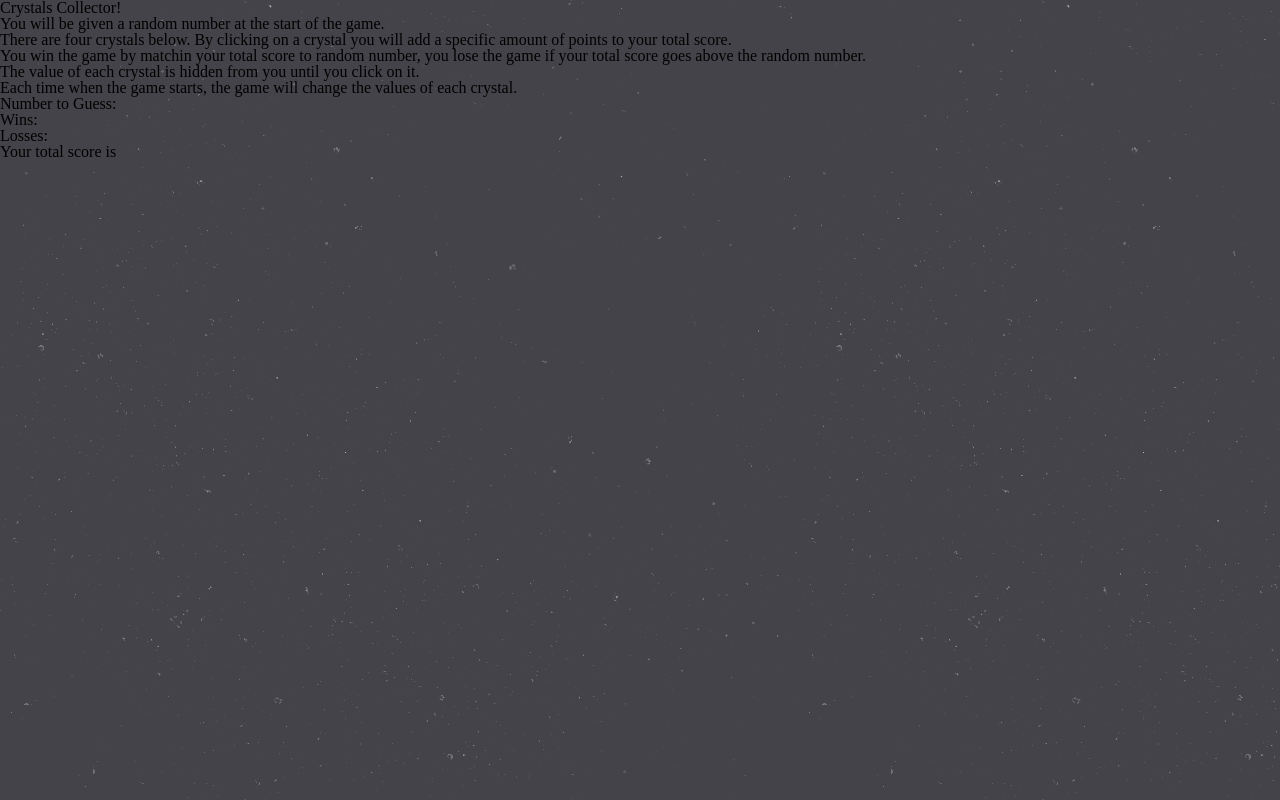
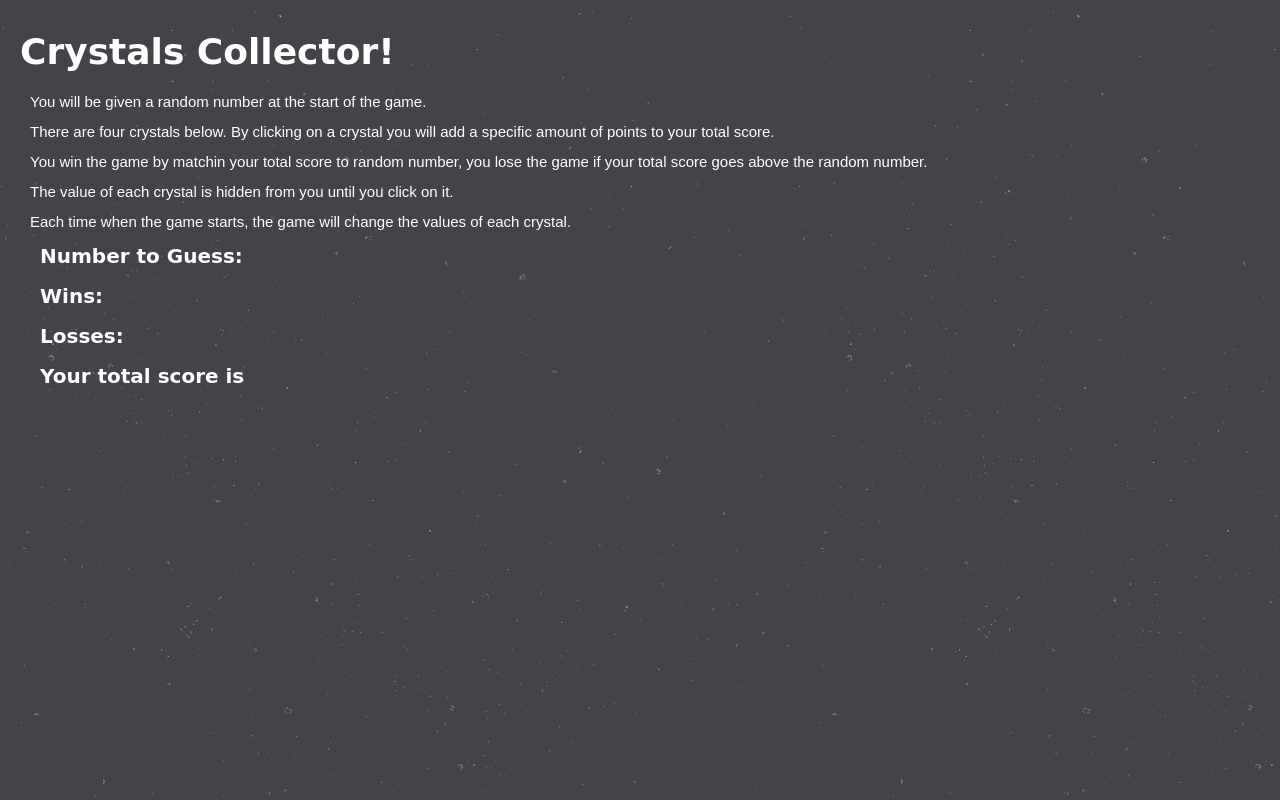
Before and after one commit to eunji120/unit-4-game, a plain HTML site: page index.html in a window 1280 px wide. Drawn offline with Linux system fonts and the light colour scheme.

Commit message:
Edited files

```diff
--- a/assets/css/reset.css
+++ b/assets/css/reset.css
@@ -3,8 +3,7 @@
    License: none (public domain)
 */
 
-html, body, div, span, applet, object, iframe,
-h1, h2, h3, h4, h5, h6, p, blockquote, pre,
+html, body, div, span, applet, object, iframe, h4, h5, h6, blockquote, pre,
 a, abbr, acronym, address, big, cite, code,
 del, dfn, em, img, ins, kbd, q, s, samp,
 small, strike, strong, sub, sup, tt, var,
@@ -16,13 +15,16 @@ article, aside, canvas, details, embed,
 figure, figcaption, footer, header, hgroup,
 menu, nav, output, ruby, section, summary,
 time, mark, audio, video {
-	margin: 0;
+	margin: 10px;
 	padding: 0;
 	border: 0;
 	font-size: 100%;
 	font: inherit;
 	vertical-align: baseline;
+	color: white;
 }
+
+
 /* HTML5 display-role reset for older browsers */
 article, aside, details, figcaption, figure,
 footer, header, hgroup, menu, nav, section {
--- a/assets/css/style.css
+++ b/assets/css/style.css
@@ -1,5 +1,30 @@
 body {
     background-image: url("../images/stardust/stardust.png")
+}
+
+h1 {
+    font-family: cursive;
+    font-size: 36px;
+    font-weight: bold;
+    color: white;
+}
+
+p {
+    font-family: Arial, Helvetica, sans-serif;
+    font-size: 15px;
+    color: white;
+}
+
+h2 {
+    font-family: cursive;
+    font-size: 20px;
+    color: white;
+}
+
+h3 {
+    font-family: cursive;
+    font-size: 20px;
+    color: white;
 }
 
 #crystals {
--- a/assets/javascript/game.js
+++ b/assets/javascript/game.js
@@ -14,7 +14,7 @@ $(document).ready(function() {
 
     function newCrystals () {
         var numbers = []
-            whiel(numbers.length < 4) {
+            whiel(numbers.length < 4); {
                 var computerNumber = Math.ceil(Math.random()*12)
                 var found = false;
                 for (var i = 0; i < numbers.length; i++) {
```
